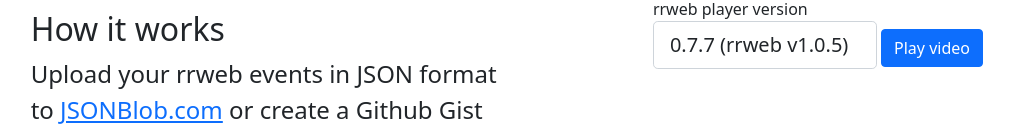
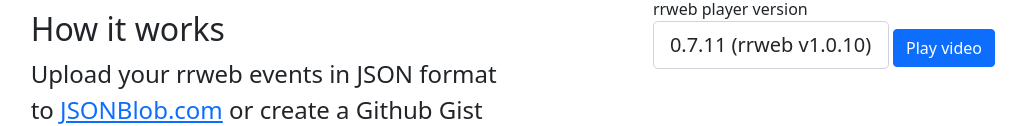
Before and after one commit to rrweb-io/rrwebdebug.com, a plain HTML site: page index.html in a window 1280 px wide. Shown: the part 282-408 px from the top of the page, without its empty margins (100-1126 px from the left). Drawn offline with nearby package versions, Linux system fonts and the light colour scheme.

Commit message:
Upgrade rrweb versions

```diff
--- a/index.html
+++ b/index.html
@@ -47,7 +47,11 @@
                 <option value="0.7.4">0.7.4 (rrweb v1.0.2)</option>
                 <option value="0.7.5">0.7.5 (rrweb v1.0.3)</option>
                 <option value="0.7.6">0.7.6 (rrweb v1.0.4)</option>
-                <option selected value="0.7.7">0.7.7 (rrweb v1.0.5)</option>
+                <option value="0.7.7">0.7.7 (rrweb v1.0.5)</option>
+                <option value="0.7.8">0.7.8 (rrweb v1.0.6)</option>
+                <option value="0.7.9">0.7.9 (rrweb v1.0.7)</option>
+                <option value="0.7.10">0.7.10 (rrweb v1.0.8)</option>
+                <option selected value="0.7.11">0.7.11 (rrweb v1.0.10)</option>
               </select>
             </label>
             <button class="btn btn-primary" type="submit">Play video</button>
--- a/play/play.js
+++ b/play/play.js
@@ -1,5 +1,5 @@
 function allowedVersion(version) {
-  const allVersions = ["0.7.1", "0.7.2", "0.7.3", "0.7.4", "0.7.5", "0.7.6", "0.7.7"];
+  const allVersions = ["0.7.1", "0.7.2", "0.7.3", "0.7.4", "0.7.5", "0.7.6", "0.7.7", "0.7.8", "0.7.9", "0.7.10", "0.7.11"];
   return allVersions.includes(version);
 }
 
```
Also changed, not shown: play/index.html (+1 -1 lines).
